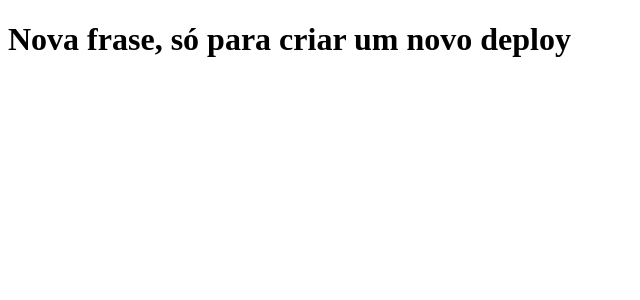
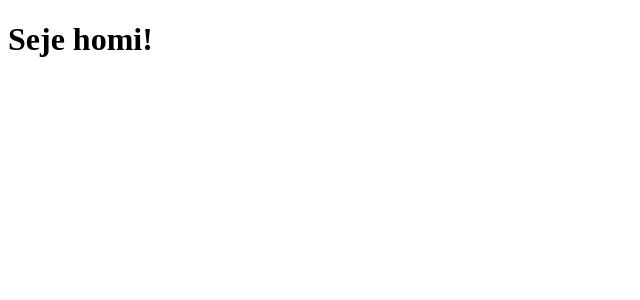
Before and after one commit to rodrigo-silva-new/clone-tabnews, a Next.js app: page / in a window 1280 px wide. Shown: the top 300 px of the page, without its empty margins (0-640 px from the left). Built offline with nearby package versions, Linux system fonts and the light colour scheme.

Commit message:
frase para zoar amigos

```diff
--- a/pages/index.js
+++ b/pages/index.js
@@ -1,5 +1,5 @@
 function Home() {
-    return <h1>Nova frase, só para criar um novo deploy</h1>
+    return <h1>Seje homi!</h1>
 }
 
 export default Home;
```
